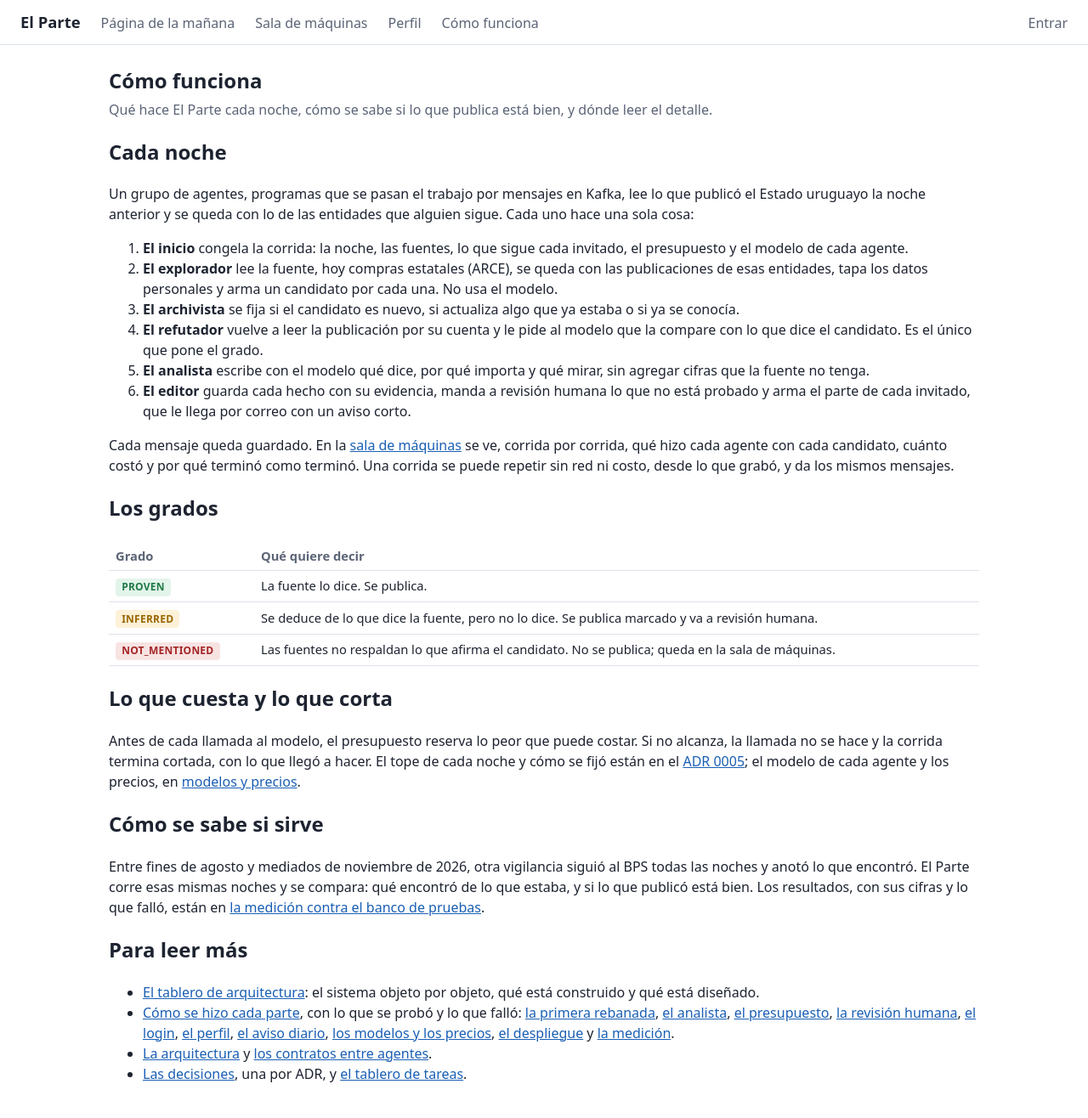
After one commit to andresdiegolanda/el-parte, a Spring app: page /como-funciona in a window 1280 px wide. The commit adds this page. Shown: the whole page at 85% size. Run offline with Thymeleaf, Linux system fonts and the light colour scheme; the template is opened without the code that fills it, so the values that code supplies are empty; some of the project's set-up classes (security, data sources, template engines, error pages and the like) are left out, and stand-ins take their place; database files in the repository are not loaded.

Commit message:
T26: la página Cómo funciona y el índice de las páginas cómo se hizo
La aplicación tiene /como-funciona, en el menú y en el inicio: la noche
agente por agente, los grados, el presupuesto y la medición, con enlaces
al tablero de arquitectura publicado, a cada página cómo se hizo y a
los ADRs. Una prueba comprueba que cada página de docs/como-se-hizo/
esté enlazada.

- app/src/main/java/io/github/andresdiegolanda/elparte/web/ComoFuncionaControlador.java
- app/src/main/resources/templates/como-funciona.html, fragmentos.html, inicio.html
- app/src/test/java/io/github/andresdiegolanda/elparte/web/ComoFuncionaTest.java
- docs/como-se-hizo/README.md, arranque/mapa.md, docs/tablero-de-arquitectura/sistema.json

Co-Authored-By: Claude Opus 5.5 <noreply@anthropic.com>
Claude-Session: https://claude.ai/code/session_01CBiPV3HVhZBj9du59TAwbd

```diff
--- a/app/src/main/java/io/github/andresdiegolanda/elparte/web/InicioControlador.java
+++ b/app/src/main/java/io/github/andresdiegolanda/elparte/web/InicioControlador.java
@@ -3,10 +3,7 @@ package io.github.andresdiegolanda.elparte.web;
 import org.springframework.stereotype.Controller;
 import org.springframework.web.bind.annotation.GetMapping;
 
-/**
- * Página de inicio. Por ahora solo confirma que la aplicación está levantada;
- * la página de la mañana y la sala de máquinas llegan con la primera rebanada (T08).
- */
+/** La página de inicio: qué es El Parte y a dónde ir. */
 @Controller
 public class InicioControlador {
 
--- /dev/null
+++ b/app/src/main/resources/templates/como-funciona.html
@@ -0,0 +1,65 @@
+<!DOCTYPE html>
+<html lang="es" xmlns:th="http://www.thymeleaf.org">
+<head th:replace="~{fragmentos :: cabeza('Cómo funciona')}"></head>
+<body>
+<header th:replace="~{fragmentos :: menu}"></header>
+<main th:with="repo='https://github.com/andresdiegolanda/el-parte/blob/main/', sitio='https://andresdiegolanda.github.io/el-parte/'">
+    <h1>Cómo funciona</h1>
+    <p class="sub">Qué hace El Parte cada noche, cómo se sabe si lo que publica está bien, y dónde leer el detalle.</p>
+
+    <h2>Cada noche</h2>
+    <p>Un grupo de agentes, programas que se pasan el trabajo por mensajes en Kafka, lee lo que publicó el Estado
+        uruguayo la noche anterior y se queda con lo de las entidades que alguien sigue. Cada uno hace una sola cosa:</p>
+    <ol>
+        <li><strong>El inicio</strong> congela la corrida: la noche, las fuentes, lo que sigue cada invitado, el presupuesto y el modelo de cada agente.</li>
+        <li><strong>El explorador</strong> lee la fuente, hoy compras estatales (ARCE), se queda con las publicaciones de esas entidades,
+            tapa los datos personales y arma un candidato por cada una. No usa el modelo.</li>
+        <li><strong>El archivista</strong> se fija si el candidato es nuevo, si actualiza algo que ya estaba o si ya se conocía.</li>
+        <li><strong>El refutador</strong> vuelve a leer la publicación por su cuenta y le pide al modelo que la compare con lo que dice el candidato.
+            Es el único que pone el grado.</li>
+        <li><strong>El analista</strong> escribe con el modelo qué dice, por qué importa y qué mirar, sin agregar cifras que la fuente no tenga.</li>
+        <li><strong>El editor</strong> guarda cada hecho con su evidencia, manda a revisión humana lo que no está probado y arma el parte de cada invitado,
+            que le llega por correo con un aviso corto.</li>
+    </ol>
+    <p>Cada mensaje queda guardado. En la <a href="/corridas">sala de máquinas</a> se ve, corrida por corrida, qué hizo cada agente con cada candidato,
+        cuánto costó y por qué terminó como terminó. Una corrida se puede repetir sin red ni costo, desde lo que grabó, y da los mismos mensajes.</p>
+
+    <h2>Los grados</h2>
+    <table>
+        <tr><th>Grado</th><th>Qué quiere decir</th></tr>
+        <tr><td><span class="grado PROVEN">PROVEN</span></td><td>La fuente lo dice. Se publica.</td></tr>
+        <tr><td><span class="grado INFERRED">INFERRED</span></td><td>Se deduce de lo que dice la fuente, pero no lo dice. Se publica marcado y va a revisión humana.</td></tr>
+        <tr><td><span class="grado NOT_MENTIONED">NOT_MENTIONED</span></td><td>Las fuentes no respaldan lo que afirma el candidato. No se publica; queda en la sala de máquinas.</td></tr>
+    </table>
+
+    <h2>Lo que cuesta y lo que corta</h2>
+    <p>Antes de cada llamada al modelo, el presupuesto reserva lo peor que puede costar. Si no alcanza, la llamada no se hace y la corrida termina cortada,
+        con lo que llegó a hacer. El tope de cada noche y cómo se fijó están en el
+        <a th:href="${repo} + 'adrs/0005-presupuesto-por-corrida.md'">ADR 0005</a>; el modelo de cada agente y los precios, en
+        <a href="/modelos">modelos y precios</a>.</p>
+
+    <h2>Cómo se sabe si sirve</h2>
+    <p>Entre fines de agosto y mediados de noviembre de 2026, otra vigilancia siguió al BPS todas las noches y anotó lo que encontró. El Parte corre esas mismas noches y se compara:
+        qué encontró de lo que estaba, y si lo que publicó está bien. Los resultados, con sus cifras y lo que falló, están en
+        <a th:href="${repo} + 'docs/como-se-hizo/medicion-contra-el-banco.md'">la medición contra el banco de pruebas</a>.</p>
+
+    <h2>Para leer más</h2>
+    <ul>
+        <li><a th:href="${sitio} + 'docs/tablero-de-arquitectura/'">El tablero de arquitectura</a>: el sistema objeto por objeto, qué está construido y qué está diseñado.</li>
+        <li><a th:href="${repo} + 'docs/como-se-hizo/README.md'">Cómo se hizo cada parte</a>, con lo que se probó y lo que falló:
+            <a th:href="${repo} + 'docs/como-se-hizo/primera-rebanada.md'">la primera rebanada</a>,
+            <a th:href="${repo} + 'docs/como-se-hizo/analista.md'">el analista</a>,
+            <a th:href="${repo} + 'docs/como-se-hizo/presupuesto.md'">el presupuesto</a>,
+            <a th:href="${repo} + 'docs/como-se-hizo/revision.md'">la revisión humana</a>,
+            <a th:href="${repo} + 'docs/como-se-hizo/login.md'">el login</a>,
+            <a th:href="${repo} + 'docs/como-se-hizo/perfil.md'">el perfil</a>,
+            <a th:href="${repo} + 'docs/como-se-hizo/aviso-diario.md'">el aviso diario</a>,
+            <a th:href="${repo} + 'docs/como-se-hizo/modelos.md'">los modelos y los precios</a>,
+            <a th:href="${repo} + 'docs/como-se-hizo/despliegue.md'">el despliegue</a> y
+            <a th:href="${repo} + 'docs/como-se-hizo/medicion-contra-el-banco.md'">la medición</a>.</li>
+        <li><a th:href="${repo} + 'docs/arquitectura.md'">La arquitectura</a> y <a th:href="${repo} + 'docs/contratos.md'">los contratos entre agentes</a>.</li>
+        <li><a th:href="${repo} + 'adrs/README.md'">Las decisiones</a>, una por ADR, y <a th:href="${sitio} + 'kanban/'">el tablero de tareas</a>.</li>
+    </ul>
+</main>
+</body>
+</html>
--- a/app/src/main/resources/templates/fragmentos.html
+++ b/app/src/main/resources/templates/fragmentos.html
@@ -46,6 +46,7 @@
     <a href="/manana">Página de la mañana</a>
     <a href="/corridas">Sala de máquinas</a>
     <a href="/perfil">Perfil</a>
+    <a href="/como-funciona">Cómo funciona</a>
     <a th:if="${usuario != null and usuario.responsable}" href="/revision">Revisión</a>
     <a th:if="${saludEnLasPaginas}" href="/actuator/health">Estado</a>
     <span class="quien">
--- a/app/src/main/resources/templates/inicio.html
+++ b/app/src/main/resources/templates/inicio.html
@@ -11,6 +11,7 @@
     <ul>
         <li><a href="/manana">La página de la mañana</a> de la cuenta de demostración.</li>
         <li><a href="/corridas">La sala de máquinas</a>: cada corrida, qué hizo cada agente, cuánto costó, y el botón para correr una noche.</li>
+        <li><a href="/como-funciona">Cómo funciona</a>: los agentes, los grados, el presupuesto, la medición y dónde leer el detalle.</li>
         <li th:if="${saludEnLasPaginas}"><a href="/actuator/health">El estado</a> de la aplicación, la base y Kafka.</li>
     </ul>
     <p>Código y documentación: <a href="https://github.com/andresdiegolanda/el-parte">github.com/andresdiegolanda/el-parte</a>.</p>
```
Also changed, not shown: app/src/main/java/io/github/andresdiegolanda/elparte/web/ComoFuncionaControlador.java (added, +17 -0 lines), arranque/mapa.md (+1 -0 lines), tablero.md (+19 -18 lines), CHANGELOG.md, docs/como-se-hizo/README.md (added), docs/tablero-de-arquitectura/sistema.json, 1 other file.
